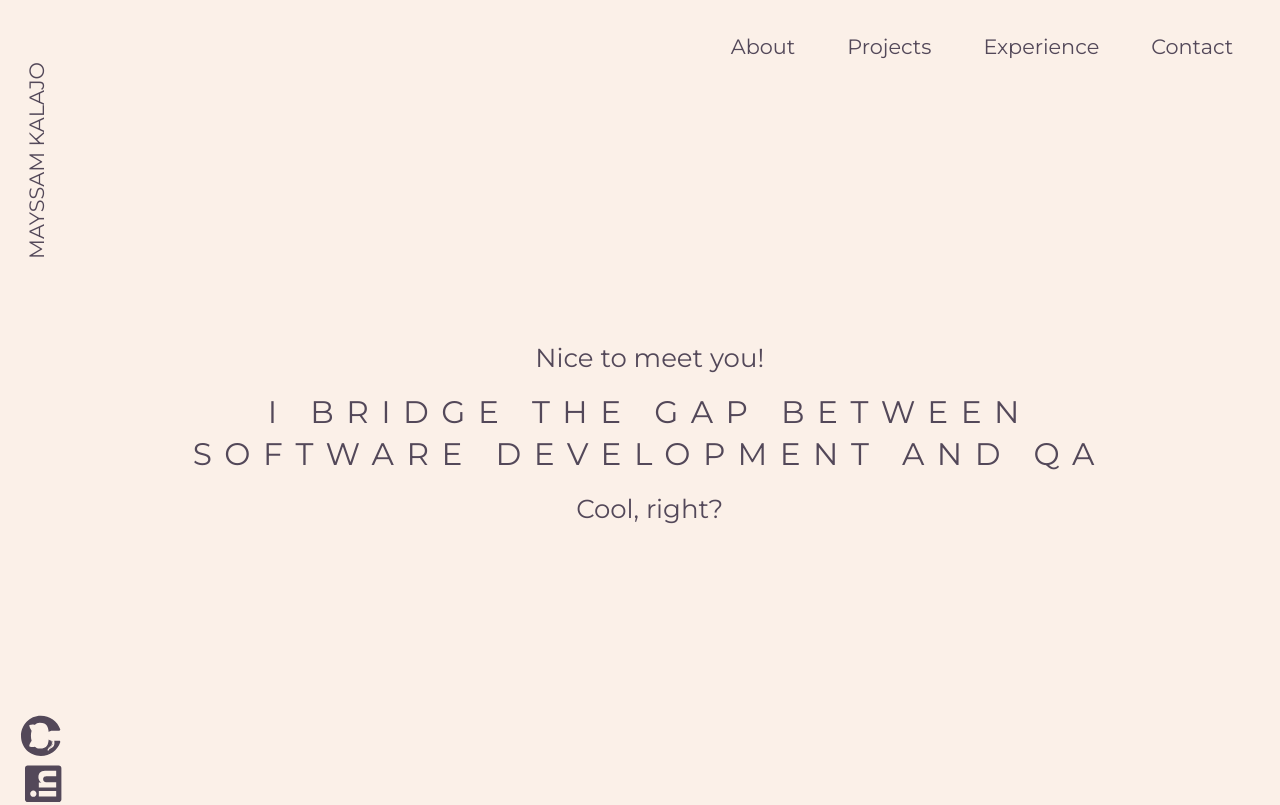
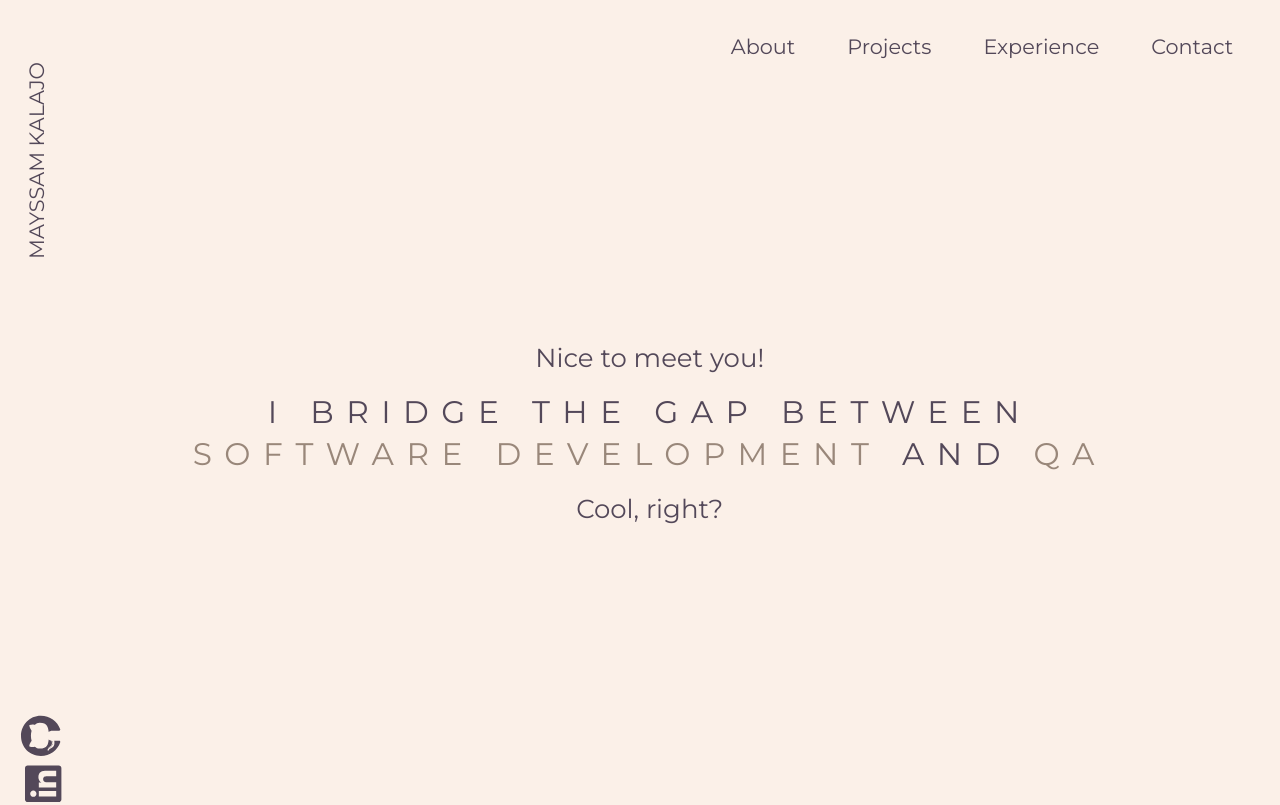
Before and after one commit to mayssam73/portfolio-website-revised, a Next.js app in the folder my-app/: page / in a window 1280 px wide. Built offline with nearby package versions, Linux system fonts and the light colour scheme.

Commit message:
Fixed error with brown color not showing

```diff
--- a/my-app/src/pages/HomeMainText.js
+++ b/my-app/src/pages/HomeMainText.js
@@ -7,7 +7,7 @@ export default function home_main_text() {
                 Nice to meet you!
             </div>
             <div className="mt-3 text-2xl tracking-[0.4em]">
-                I BRIDGE THE GAP BETWEEN <br/><div className="brown inline-block">SOFTWARE DEVELOPMENT</div> AND <div className="brown inline-block">QA</div>
+                I BRIDGE THE GAP BETWEEN <br/><div className="text-brown inline-block">SOFTWARE DEVELOPMENT</div> AND <div className="text-brown inline-block">QA</div>
             </div>
             <div className="mt-3">
                 Cool, right?
--- a/my-app/tailwind.config.js
+++ b/my-app/tailwind.config.js
@@ -1,10 +1,16 @@
+const colors = require('tailwindcss/colors')
+
 /** @type {import('tailwindcss').Config} */
 module.exports = {
   content: [
     "./src/**/*.{js,jsx,ts,tsx}",
   ],
   theme: {
-    extend: {},
+    extend: {
+      colors: {
+        'brown': '#99877A',
+      }
+    },
   },
   plugins: [],
 }
```
